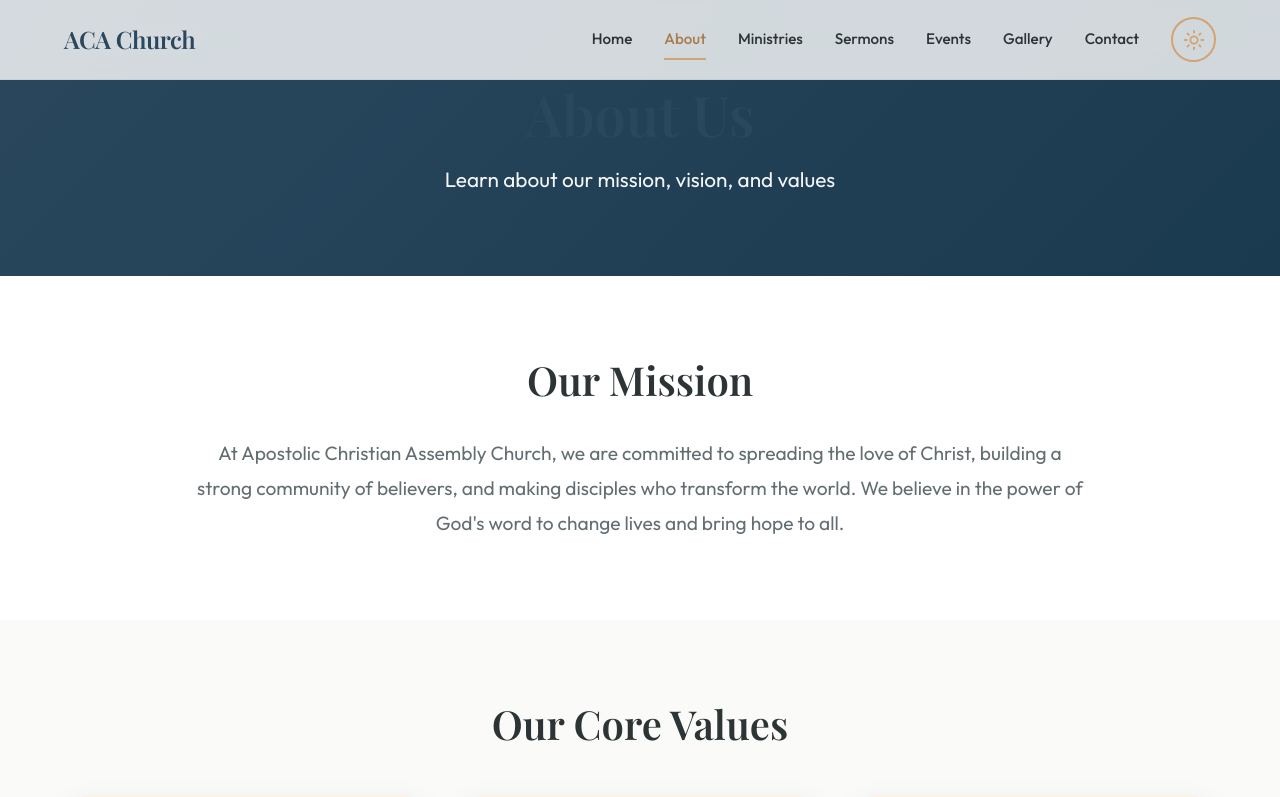
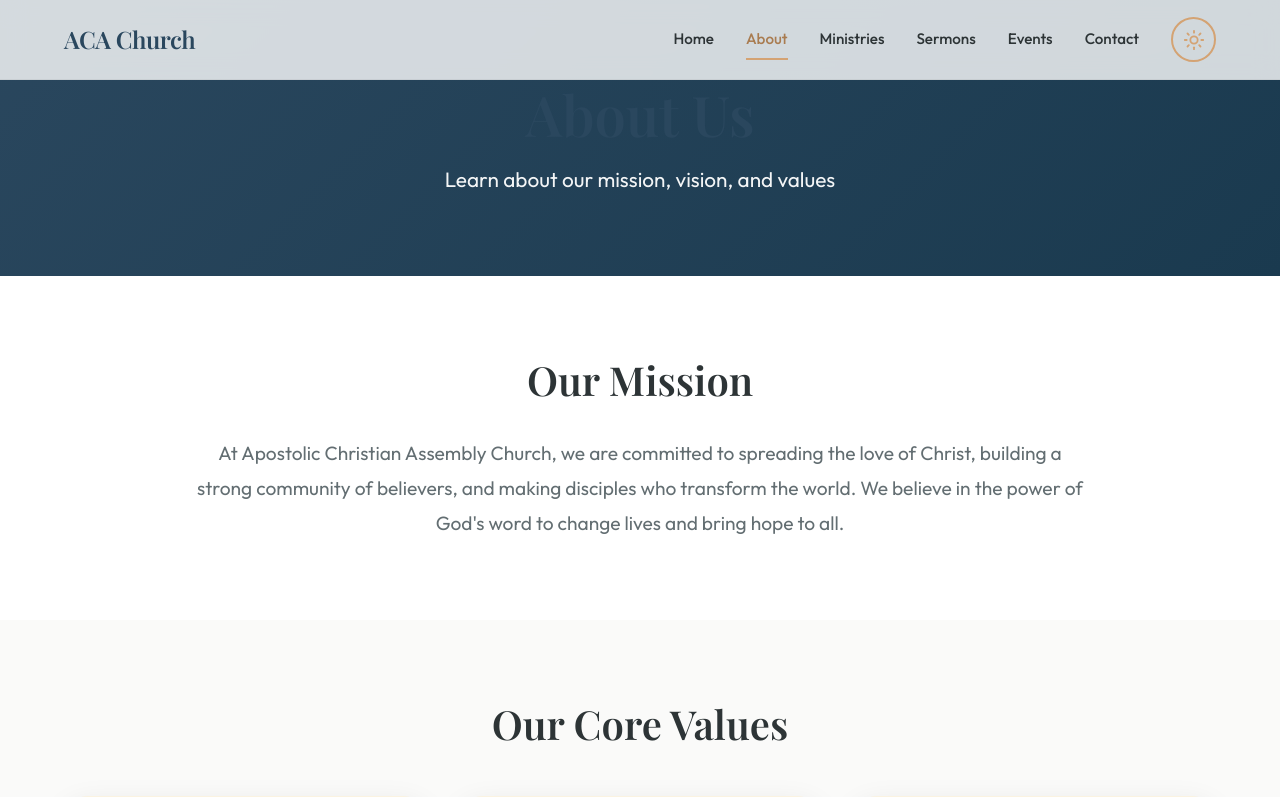
Before and after one commit to acachurch/acachurchtvm, a React (Vite) app: page /acachurchtvm/about in a window 1280 px wide. Shown: the top 797 px of the page. Built offline with nearby package versions, Linux system fonts and the light colour scheme; a web font is replaced by a local one.

Commit message:
feat: initialize basic application structure with React Router, lazy loading, and a responsive navigation bar.

```diff
--- a/src/App.jsx
+++ b/src/App.jsx
@@ -70,7 +70,7 @@ function App() {
           <Route path="/ministries" element={<Ministries />} />
           <Route path="/sermons" element={<Sermons />} />
           <Route path="/events" element={<Events />} />
-          <Route path="/gallery" element={<Gallery />} />
+          {/* <Route path="/gallery" element={<Gallery />} /> */}
           <Route path="/contact" element={<Contact />} />
           <Route path="*" element={<Navigate to="/" replace />} />
         </Routes>
--- a/src/components/layout/Navbar.jsx
+++ b/src/components/layout/Navbar.jsx
@@ -31,7 +31,7 @@ const Navbar = () => {
         { name: 'Ministries', path: '/ministries' },
         { name: 'Sermons', path: '/sermons' },
         { name: 'Events', path: '/events' },
-        { name: 'Gallery', path: '/gallery' },
+        // { name: 'Gallery', path: '/gallery' },
         { name: 'Contact', path: '/contact' },
     ];
 
```
